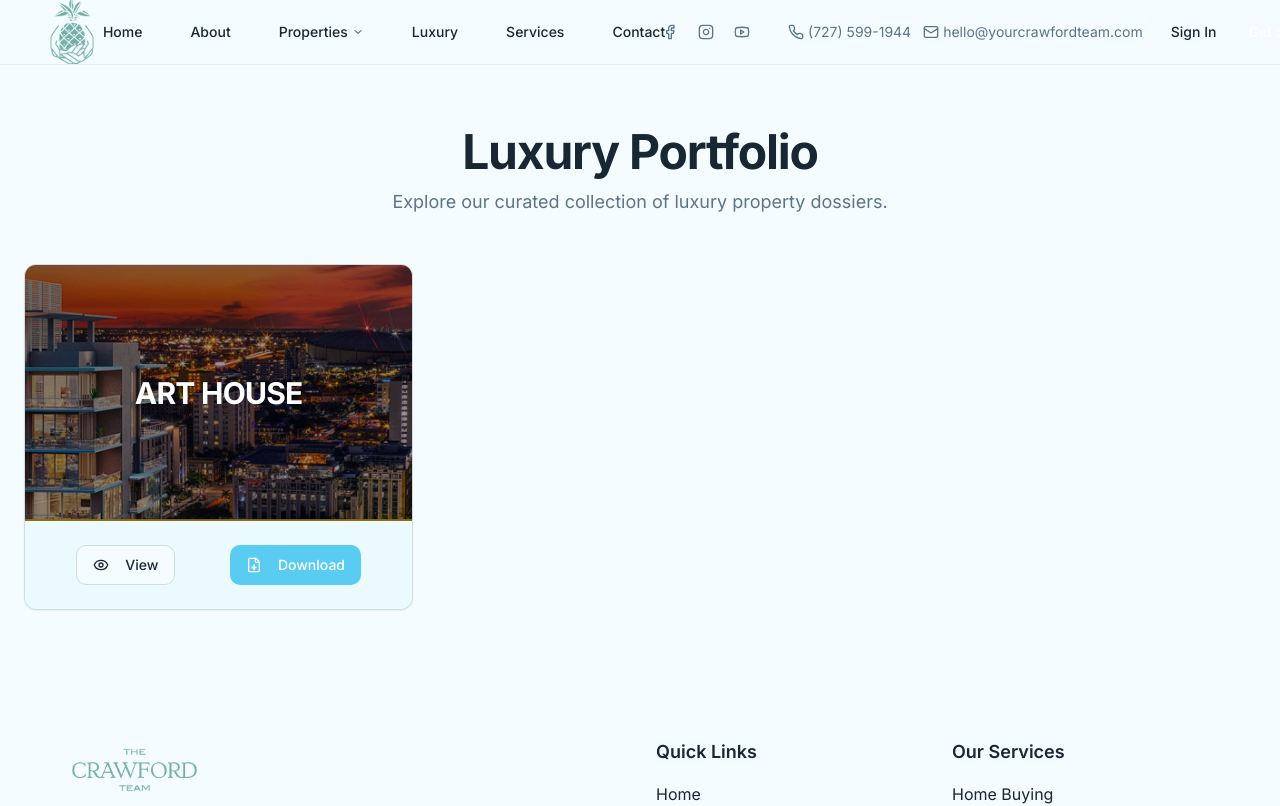
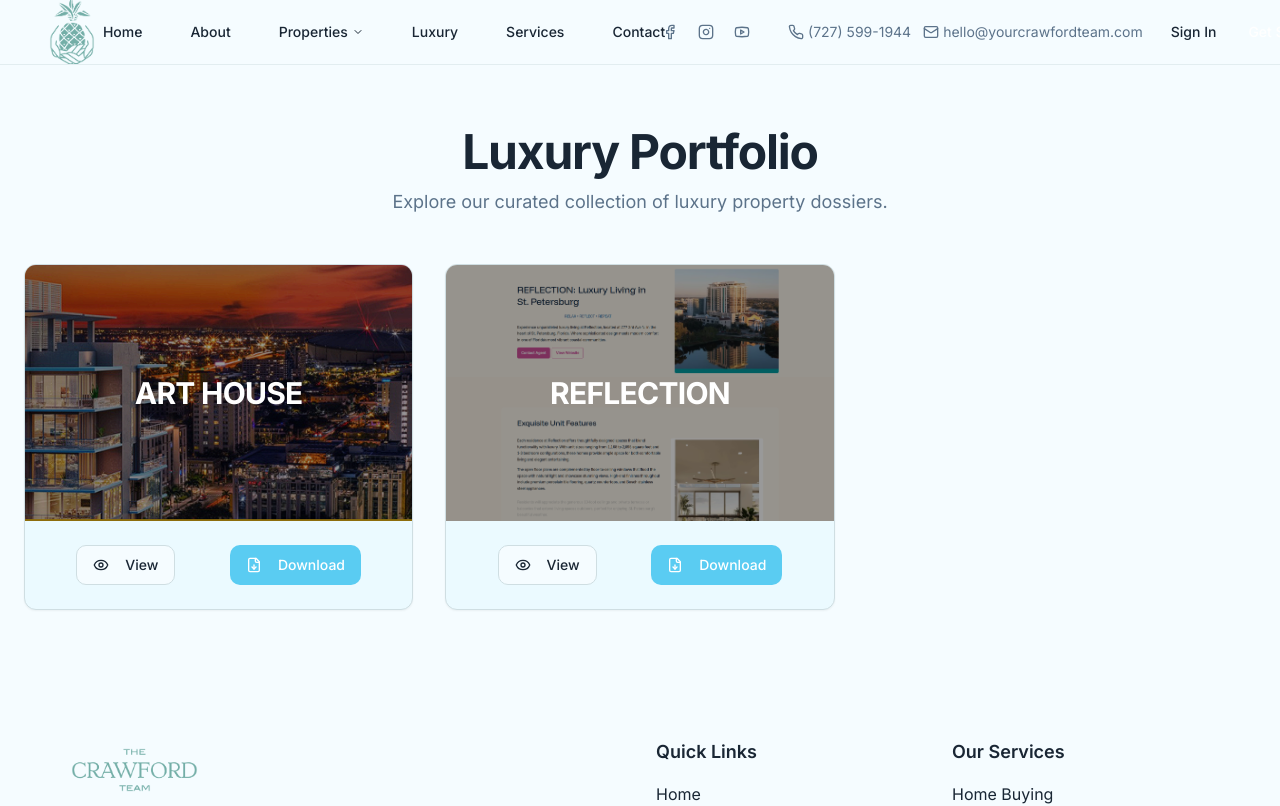
Before and after one commit to cyberdreadx/crawford-revamp-project, a React (Vite) app: page /luxury in a window 1280 px wide. Shown: the top 806 px of the page. Built offline with nearby package versions, Linux system fonts and the light colour scheme; a web font is replaced by a local one.

Commit message:
Add Reflection luxury property

```diff
--- a/src/pages/LuxuryProperties.tsx
+++ b/src/pages/LuxuryProperties.tsx
@@ -8,6 +8,11 @@ const dossiers = [{
   image: "/lovable-uploads/art-house-dossier-cover.png",
   pdf: "https://arthouse-luxury-cmw5k98.gamma.site/",
   downloadPdf: "/dossiers/Art_House.pdf"
+}, {
+  title: "REFLECTION",
+  image: "/lovable-uploads/reflection-dossier-cover.png",
+  pdf: "https://reflection-luxury-living-j1rkof1.gamma.site/",
+  downloadPdf: "/dossiers/Reflection.pdf" // Update this path when PDF is available
 }
 // Add more dossiers here
 ];
```
Also changed, not shown: public/lovable-uploads/reflection-dossier-cover.png (added).
